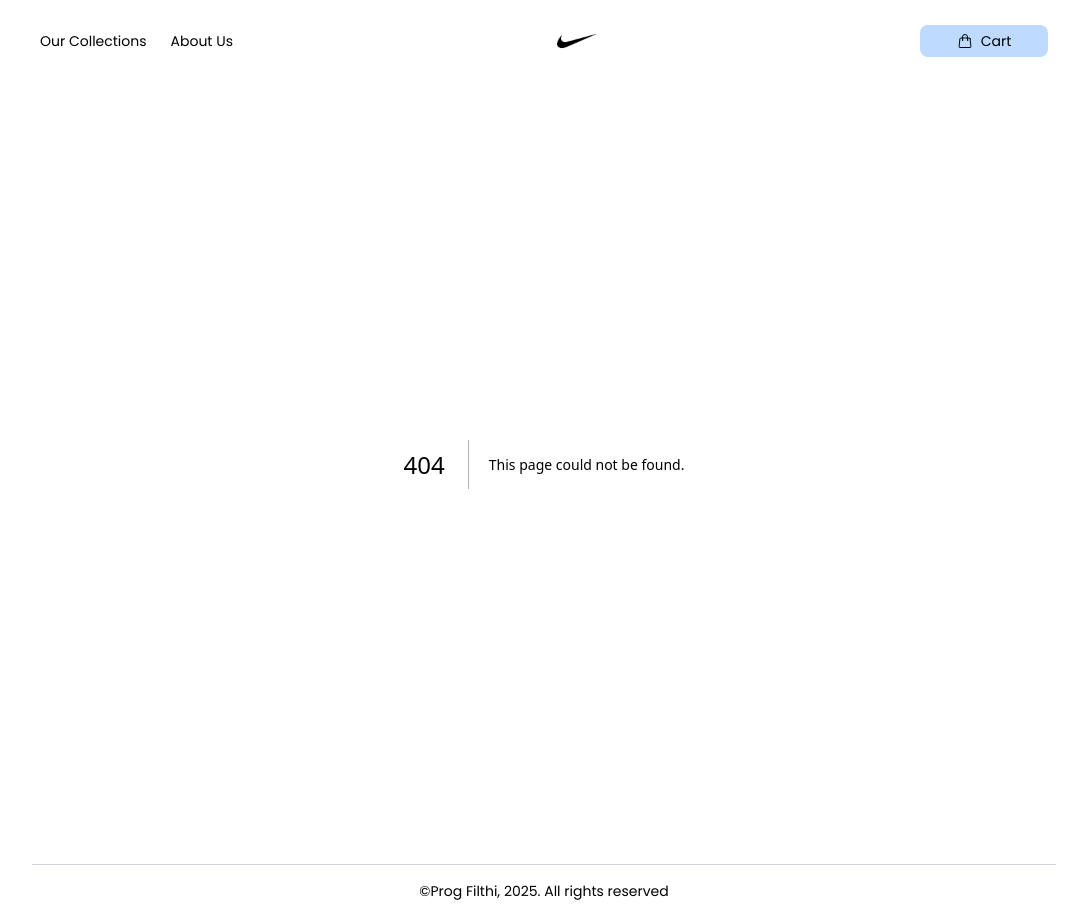
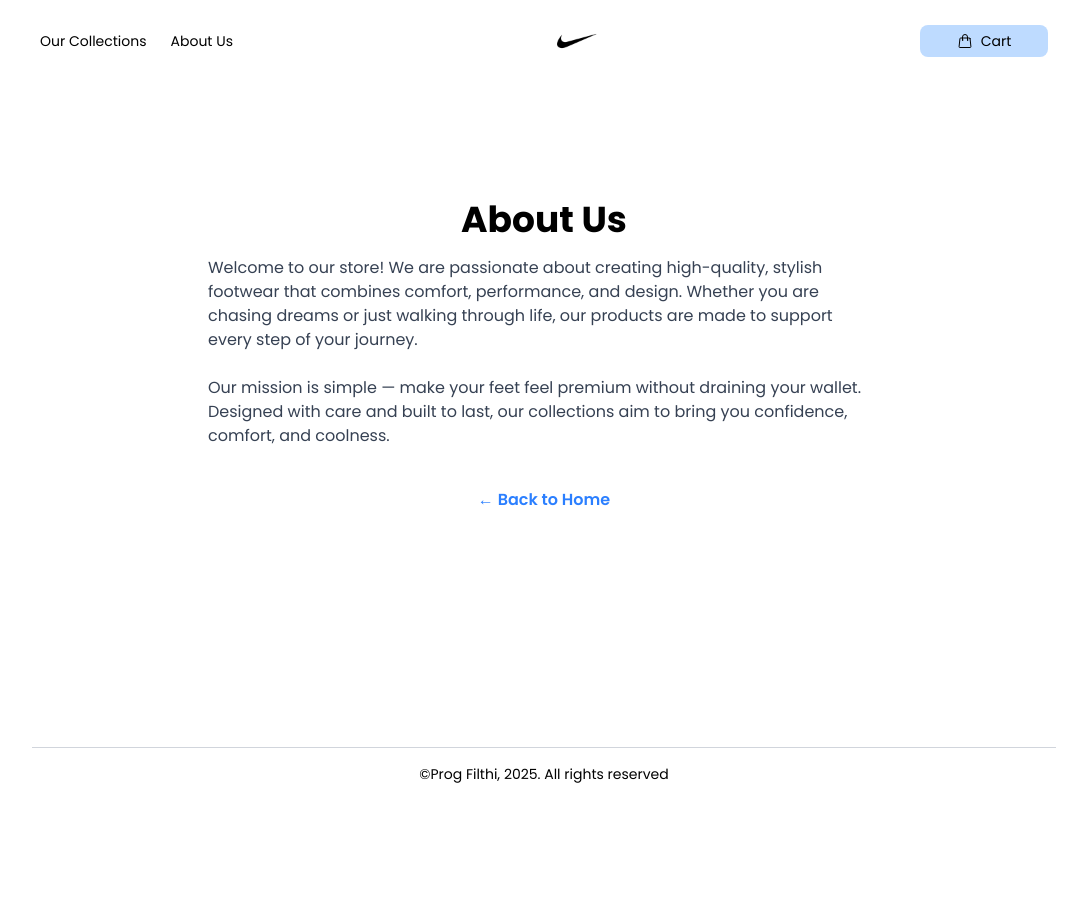
Before and after one commit to progFilthi/ecom-shoes, a Next.js app: page /about-us in a window 1280 px wide. Before the commit this address had no page. Shown: the whole page, without its empty margins (96-1183 px from the left). After the commit the page ends 800 px from the top, so only its background shows below. Built offline with nearby package versions, Linux system fonts and the light colour scheme.

Commit message:
Add About and All Products pages; update Navbar and Container layout

```diff
--- /dev/null
+++ b/app/about-us/page.tsx
@@ -0,0 +1,27 @@
+import React from "react";
+import Link from "next/link";
+
+export default function AboutPage() {
+  return (
+    <div className="px-20 py-10 mt-24 flex items-center justify-center flex-col space-y-6">
+      <h1 className="text-4xl font-bold mb-4">About Us</h1>
+      <p className="text-gray-700 text-base mb-6 max-w-2xl">
+        Welcome to our store! We are passionate about creating high-quality,
+        stylish footwear that combines comfort, performance, and design. Whether
+        you are chasing dreams or just walking through life, our products are
+        made to support every step of your journey.
+      </p>
+      <p className="text-gray-700 text-base mb-6 max-w-2xl">
+        Our mission is simple — make your feet feel premium without draining
+        your wallet. Designed with care and built to last, our collections aim
+        to bring you confidence, comfort, and coolness.
+      </p>
+      <Link
+        href="/"
+        className="inline-flex items-center text-blue-500 font-semibold mt-4"
+      >
+        ← Back to Home
+      </Link>
+    </div>
+  );
+}
--- /dev/null
+++ b/app/all-products/page.tsx
@@ -0,0 +1,73 @@
+"use client";
+
+import { useEffect, useState } from "react";
+import axios from "@/utils/axios";
+import Image from "next/image";
+import Link from "next/link";
+import Button from "@/components/Button";
+
+interface Product {
+  id: number;
+  brand: string;
+  price: number;
+  imageUrl: string;
+}
+
+export default function AllProductsPage() {
+  const [products, setProducts] = useState<Product[]>([]);
+  const [search, setSearch] = useState("");
+
+  useEffect(() => {
+    axios
+      .get("/products")
+      .then((res) => setProducts(res.data))
+      .catch(console.error);
+  }, []);
+
+  const filtered = products.filter((product) =>
+    product.brand.toLowerCase().includes(search.toLowerCase())
+  );
+
+  return (
+    <div className="px-20 py-10">
+      <div className="flex items-center justify-between mb-6">
+        <h1 className="text-3xl font-semibold">All Products</h1>
+        <Link href="/" className="text-blue-500  text-md font-semibold">
+          ← Go Back Home
+        </Link>
+      </div>
+
+      <input
+        type="text"
+        placeholder="Search by brand..."
+        value={search}
+        onChange={(e) => setSearch(e.target.value)}
+        className="w-full border p-2 rounded-md mb-8"
+      />
+
+      <div className="flex items-center flex-wrap gap-10">
+        {filtered.length > 0 ? (
+          filtered.map((product) => (
+            <div key={product.id} className="bg-blue-100 w-80 h-72 rounded-sm">
+              <div className="flex items-center justify-center flex-col space-y-4 p-2">
+                <Button />
+                <Image
+                  src={`/${product.imageUrl}`}
+                  alt={product.brand}
+                  width={250}
+                  height={250}
+                />
+                <div className="flex items-center justify-between w-full px-4 text-sm font-semibold">
+                  <h1>{product.brand}</h1>
+                  <h1>${product.price}</h1>
+                </div>
+              </div>
+            </div>
+          ))
+        ) : (
+          <p className="text-gray-500 text-sm">No products found.</p>
+        )}
+      </div>
+    </div>
+  );
+}
--- a/app/page.tsx
+++ b/app/page.tsx
@@ -4,6 +4,7 @@ import MemberCard from "@/components/MemberCard";
 import TrendingCards from "@/components/TrendingCards";
 import { ArrowRightIcon } from "@heroicons/react/16/solid";
 import Image from "next/image";
+import Link from "next/link";
 import React from "react";
 
 export default function page() {
@@ -28,16 +29,20 @@ export default function page() {
         <div className="flex items-center justify-between px-20">
           <h1 className="text-2xl font-semibold py-2">Popular Collections</h1>
           <div className="text-sm underline flex items-center gap-1 cursor-pointer">
+            <Link href={"/all-products"}>
               <h1>DISCOVER ALL PRODUCTS</h1>
               <ArrowRightIcon className="h-4" />
+            </Link>
           </div>
         </div>
         <Cards />
         <div className="flex items-center justify-between px-20">
           <h1 className="text-2xl font-semibold py-2">Trending Now</h1>
           <div className="text-sm underline flex items-center gap-1 cursor-pointer">
+            <Link href={"/all-products"}>
               <h1>DISCOVER ALL PRODUCTS</h1>
               <ArrowRightIcon className="h-4" />
+            </Link>
           </div>
         </div>
         <TrendingCards />
@@ -45,8 +50,10 @@ export default function page() {
       <div className="px-20 text-gray-300 py-12">
         <hr />
         <div className="text-sm underline flex items-center gap-1 cursor-pointer justify-center py-4 text-black">
+          <Link href={"/all-products"}>
             <h1>DISCOVER ALL PRODUCTS</h1>
             <ArrowRightIcon className="h-4" />
+          </Link>
         </div>
         <hr />
       </div>
--- a/components/Navbar.tsx
+++ b/components/Navbar.tsx
@@ -1,5 +1,6 @@
 import { ShoppingBagIcon } from "@heroicons/react/24/outline";
 import Image from "next/image";
+import Link from "next/link";
 import React from "react";
 
 export default function Navbar() {
@@ -7,8 +8,12 @@ export default function Navbar() {
     <header className="fixed top-0 left-0 right-0 py-4 px-34 z-50 backdrop-blur-lg">
       <nav className="flex items-center justify-between">
         <ul className="flex items-center space-x-6 text-sm">
-          <li>Our Collections</li>
-          <li>About Us</li>
+          <Link href={"/all-products"}>
+            <li>Our Collections</li>
+          </Link>
+          <Link href={"/about-us"}>
+            <li>About Us</li>
+          </Link>
         </ul>
         <Image src={"/nike.png"} alt="nike logo" width={50} height={50} />
         <button
--- a/container/Container.tsx
+++ b/container/Container.tsx
@@ -1,16 +1,16 @@
 import Footer from "@/components/Footer";
 import Navbar from "@/components/Navbar";
 import React from "react";
+
 interface ContainerProps {
   children: React.ReactNode;
 }
+
 export default function Container({ children }: ContainerProps) {
   return (
-    <div>
+    <div className="flex flex-col min-h-screen">
       <Navbar />
-      <main className="flex items-center justify-center mt-16 mx-14">
-        {children}
-      </main>
+      <main className="flex-grow mt-16 mx-14">{children}</main>
       <Footer />
     </div>
   );
```
Lines whose indentation alone changed are shown as unchanged.
